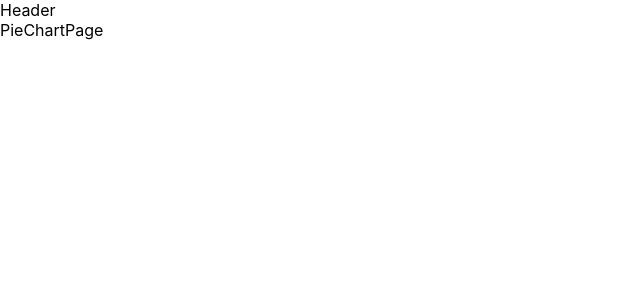
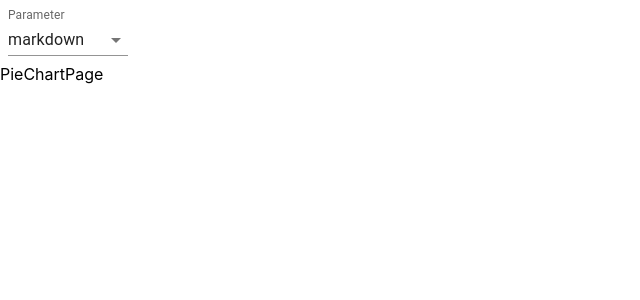
Before and after one commit to molitvinYe/charts-csv, a React (Create React App) app: page /pie-chart in a window 1280 px wide. Shown: the top 300 px of the page, without its empty margins (0-640 px from the left). Built offline with nearby package versions, Linux system fonts and the light colour scheme.

Commit message:
create dropdown with chart parameters

```diff
--- a/package.json
+++ b/package.json
@@ -3,6 +3,9 @@
   "version": "0.1.0",
   "private": true,
   "dependencies": {
+    "@emotion/react": "^11.10.4",
+    "@emotion/styled": "^11.10.4",
+    "@mui/material": "^5.10.6",
     "@testing-library/jest-dom": "^5.16.5",
     "@testing-library/react": "^13.4.0",
     "@testing-library/user-event": "^13.5.0",
--- /dev/null
+++ b/src/components/header/DropDown.tsx
@@ -0,0 +1,39 @@
+import React from "react";
+import { CHART_PARAMETERS } from "../../store/constants";
+import InputLabel from "@mui/material/InputLabel";
+import MenuItem from "@mui/material/MenuItem";
+import FormControl from "@mui/material/FormControl";
+import Select, { SelectChangeEvent } from "@mui/material/Select";
+
+const DropDown = () => {
+  const [parameter, setParameter] = React.useState(CHART_PARAMETERS[0]);
+
+  const handleChange = (event: SelectChangeEvent) => {
+    setParameter(event.target.value);
+  };
+
+  return (
+    <div>
+      <FormControl variant="standard" sx={{ m: 1, minWidth: 120 }}>
+        <InputLabel id="demo-simple-select-standard-label">
+          Parameter
+        </InputLabel>
+        <Select
+          labelId="demo-simple-select-standard-label"
+          id="demo-simple-select-standard"
+          value={parameter}
+          onChange={handleChange}
+          label="Age"
+        >
+          {CHART_PARAMETERS.map((par) => (
+            <MenuItem key={par} value={par}>
+              {par}
+            </MenuItem>
+          ))}
+        </Select>
+      </FormControl>
+    </div>
+  );
+};
+
+export default DropDown;
--- a/src/components/header/Header.tsx
+++ b/src/components/header/Header.tsx
@@ -1,7 +1,12 @@
 import React from "react";
+import DropDown from "./DropDown";
 
 const Header = () => {
-  return <header>Header</header>;
+  return (
+    <header>
+      <DropDown />
+    </header>
+  );
 };
 
 export default Header;
--- /dev/null
+++ b/src/store/constants.ts
@@ -0,0 +1 @@
+export const CHART_PARAMETERS = ["markdown", "revenues", "margin"]
```
Also changed, not shown: 1 other file (tests, documents, lock files or other folders).
